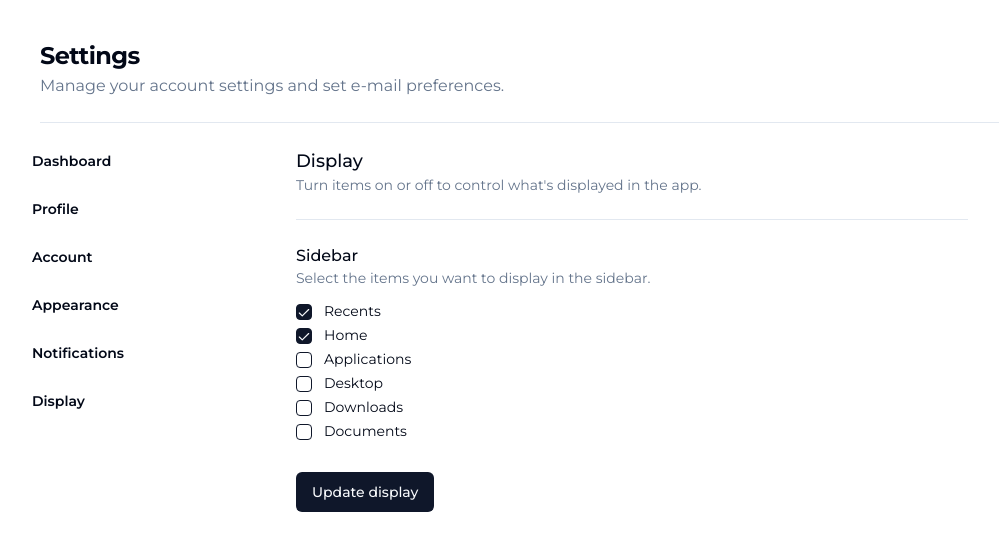
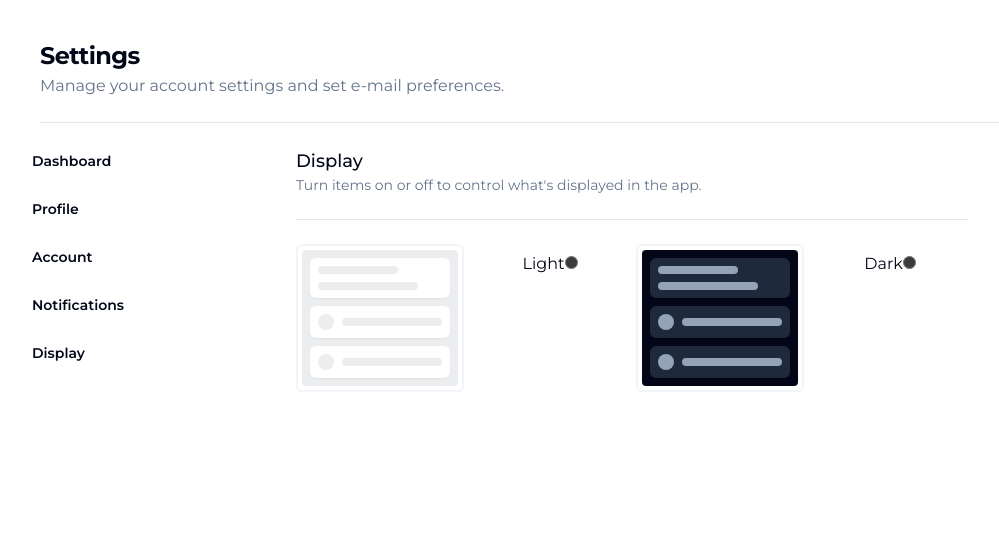
Before and after one commit to Aakash-Yadav23/dashboard-1, a Next.js app: page /display in a window 1280 px wide. Shown: the top 550 px of the page, without its empty margins (0-999 px from the left). Built offline with nearby package versions, Linux system fonts and the light colour scheme.

Commit message:
more fixes

```diff
--- a/src/app/(root)/appearance/appearance.tsx
+++ /dev/null
@@ -1,164 +0,0 @@
-"use client"
-
-import { zodResolver } from "@hookform/resolvers/zod"
-import { ChevronDownIcon } from "@radix-ui/react-icons"
-import { useForm } from "react-hook-form"
-import { z } from "zod"
-
-import { cn } from "@/lib/utils"
-import { Button, buttonVariants } from "@/components/ui/button"
-import {
-  Form,
-  FormControl,
-  FormDescription,
-  FormField,
-  FormItem,
-  FormLabel,
-  FormMessage,
-} from "@/components/ui/form"
-import { RadioGroup, RadioGroupItem } from "@/components/ui/radio-group"
-import { toast } from "@/components/ui/use-toast"
-
-const appearanceFormSchema = z.object({
-  theme: z.enum(["light", "dark"], {
-    required_error: "Please select a theme.",
-  }),
-  font: z.enum(["inter", "manrope", "system"], {
-    invalid_type_error: "Select a font",
-    required_error: "Please select a font.",
-  }),
-})
-
-type AppearanceFormValues = z.infer<typeof appearanceFormSchema>
-
-// This can come from your database or API.
-const defaultValues: Partial<AppearanceFormValues> = {
-  theme: "light",
-}
-
-export function AppearanceForm() {
-  const form = useForm<AppearanceFormValues>({
-    resolver: zodResolver(appearanceFormSchema),
-    defaultValues,
-  })
-
-  function onSubmit(data: AppearanceFormValues) {
-    toast({
-      title: "You submitted the following values:",
-      description: (
-        <pre className="mt-2 w-[340px] rounded-md bg-slate-950 p-4">
-          <code className="text-white">{JSON.stringify(data, null, 2)}</code>
-        </pre>
-      ),
-    })
-  }
-
-  return (
-    <Form {...form}>
-      <form onSubmit={form.handleSubmit(onSubmit)} className="space-y-8">
-        <FormField
-          control={form.control}
-          name="font"
-          render={({ field }) => (
-            <FormItem>
-              <FormLabel>Font</FormLabel>
-              <div className="relative w-max">
-                <FormControl>
-                  <select
-                    className={cn(
-                      buttonVariants({ variant: "outline" }),
-                      "w-[200px] appearance-none font-normal"
-                    )}
-                    {...field}
-                  >
-                    <option value="inter">Inter</option>
-                    <option value="manrope">Manrope</option>
-                    <option value="system">System</option>
-                  </select>
-                </FormControl>
-                <ChevronDownIcon className="absolute right-3 top-2.5 h-4 w-4 opacity-50" />
-              </div>
-              <FormDescription>
-                Set the font you want to use in the dashboard.
-              </FormDescription>
-              <FormMessage />
-            </FormItem>
-          )}
-        />
-        <FormField
-          control={form.control}
-          name="theme"
-          render={({ field }) => (
-            <FormItem className="space-y-1">
-              <FormLabel>Theme</FormLabel>
-              <FormDescription>
-                Select the theme for the dashboard.
-              </FormDescription>
-              <FormMessage />
-              <RadioGroup
-                onValueChange={field.onChange}
-                defaultValue={field.value}
-                className="grid max-w-md grid-cols-2 gap-8 pt-2"
-              >
-                <FormItem>
-                  <FormLabel className="[&:has([data-state=checked])>div]:border-primary">
-                    <FormControl>
-                      <RadioGroupItem value="light" className="sr-only" />
-                    </FormControl>
-                    <div className="items-center rounded-md border-2 border-muted p-1 hover:border-accent">
-                      <div className="space-y-2 rounded-sm bg-[#ecedef] p-2">
-                        <div className="space-y-2 rounded-md bg-white p-2 shadow-sm">
-                          <div className="h-2 w-[80px] rounded-lg bg-[#ecedef]" />
-                          <div className="h-2 w-[100px] rounded-lg bg-[#ecedef]" />
-                        </div>
-                        <div className="flex items-center space-x-2 rounded-md bg-white p-2 shadow-sm">
-                          <div className="h-4 w-4 rounded-full bg-[#ecedef]" />
-                          <div className="h-2 w-[100px] rounded-lg bg-[#ecedef]" />
-                        </div>
-                        <div className="flex items-center space-x-2 rounded-md bg-white p-2 shadow-sm">
-                          <div className="h-4 w-4 rounded-full bg-[#ecedef]" />
-                          <div className="h-2 w-[100px] rounded-lg bg-[#ecedef]" />
-                        </div>
-                      </div>
-                    </div>
-                    <span className="block w-full p-2 text-center font-normal">
-                      Light
-                    </span>
-                  </FormLabel>
-                </FormItem>
-                <FormItem>
-                  <FormLabel className="[&:has([data-state=checked])>div]:border-primary">
-                    <FormControl>
-                      <RadioGroupItem value="dark" className="sr-only" />
-                    </FormControl>
-                    <div className="items-center rounded-md border-2 border-muted bg-popover p-1 hover:bg-accent hover:text-accent-foreground">
-                      <div className="space-y-2 rounded-sm bg-slate-950 p-2">
-                        <div className="space-y-2 rounded-md bg-slate-800 p-2 shadow-sm">
-                          <div className="h-2 w-[80px] rounded-lg bg-slate-400" />
-                          <div className="h-2 w-[100px] rounded-lg bg-slate-400" />
-                        </div>
-                        <div className="flex items-center space-x-2 rounded-md bg-slate-800 p-2 shadow-sm">
-                          <div className="h-4 w-4 rounded-full bg-slate-400" />
-                          <div className="h-2 w-[100px] rounded-lg bg-slate-400" />
-                        </div>
-                        <div className="flex items-center space-x-2 rounded-md bg-slate-800 p-2 shadow-sm">
-                          <div className="h-4 w-4 rounded-full bg-slate-400" />
-                          <div className="h-2 w-[100px] rounded-lg bg-slate-400" />
-                        </div>
-                      </div>
-                    </div>
-                    <span className="block w-full p-2 text-center font-normal">
-                      Dark
-                    </span>
-                  </FormLabel>
-                </FormItem>
-              </RadioGroup>
-            </FormItem>
-          )}
-        />
-
-        <Button type="submit">Update preferences</Button>
-      </form>
-    </Form>
-  )
-}
--- a/src/app/(root)/appearance/page.tsx
+++ /dev/null
@@ -1,18 +0,0 @@
-import { Separator } from "@/components/ui/separator"
-import { AppearanceForm } from "./appearance"
-
-export default function SettingsAppearancePage() {
-  return (
-    <div className="space-y-6">
-      <div>
-        <h3 className="text-lg font-medium">Appearance</h3>
-        <p className="text-sm text-muted-foreground">
-          Customize the appearance of the app. Automatically switch between day
-          and night themes.
-        </p>
-      </div>
-      <Separator />
-      <AppearanceForm />
-    </div>
-  )
-}
--- a/src/app/(root)/display/display.tsx
+++ b/src/app/(root)/display/display.tsx
@@ -1,132 +1,61 @@
-"use client"
+"use client";
 
-import { zodResolver } from "@hookform/resolvers/zod"
-import { useForm } from "react-hook-form"
-import { z } from "zod"
 
-import { Button } from "@/components/ui/button"
-import { Checkbox } from "@/components/ui/checkbox"
-import {
-  Form,
-  FormControl,
-  FormDescription,
-  FormField,
-  FormItem,
-  FormLabel,
-  FormMessage,
-} from "@/components/ui/form"
-import { toast } from "@/components/ui/use-toast"
+import React from "react";
+import { useTheme } from "next-themes"
 
-const items = [
-  {
-    id: "recents",
-    label: "Recents",
-  },
-  {
-    id: "home",
-    label: "Home",
-  },
-  {
-    id: "applications",
-    label: "Applications",
-  },
-  {
-    id: "desktop",
-    label: "Desktop",
-  },
-  {
-    id: "downloads",
-    label: "Downloads",
-  },
-  {
-    id: "documents",
-    label: "Documents",
-  },
-] as const
+const display = () => {
 
-const displayFormSchema = z.object({
-  items: z.array(z.string()).refine((value) => value.some((item) => item), {
-    message: "You have to select at least one item.",
-  }),
-})
+  const { setTheme } = useTheme()
+  return (
+    <div className="flex item-center space-x-2">
 
-type DisplayFormValues = z.infer<typeof displayFormSchema>
+        <div className="items-center rounded-md border-2 border-muted p-1 hover:border-accent">
+          <div className="space-y-2 rounded-sm bg-[#ecedef] p-2">
+            <div className="space-y-2 rounded-md bg-white p-2 shadow-sm">
+              <div className="h-2 w-[80px] rounded-lg bg-[#ecedef]" />
+              <div className="h-2 w-[100px] rounded-lg bg-[#ecedef]" />
+            </div>
+            <div className="flex items-center space-x-2 rounded-md bg-white p-2 shadow-sm">
+              <div className="h-4 w-4 rounded-full bg-[#ecedef]" />
+              <div className="h-2 w-[100px] rounded-lg bg-[#ecedef]" />
+            </div>
+            <div className="flex items-center space-x-2 rounded-md bg-white p-2 shadow-sm">
+              <div className="h-4 w-4 rounded-full bg-[#ecedef]" />
+              <div className="h-2 w-[100px] rounded-lg bg-[#ecedef]" />
+            </div>
+          </div>
+        </div>
+        <span className="block w-full p-2 text-center font-normal">Light
 
-// This can come from your database or API.
-const defaultValues: Partial<DisplayFormValues> = {
-  items: ["recents", "home"],
-}
+      <input type="radio" onClick={() => setTheme("light")}/>
+      </span>
 
-export function DisplayForm() {
-  const form = useForm<DisplayFormValues>({
-    resolver: zodResolver(displayFormSchema),
-    defaultValues,
-  })
 
-  function onSubmit(data: DisplayFormValues) {
-    toast({
-      title: "You submitted the following values:",
-      description: (
-        <pre className="mt-2 w-[340px] rounded-md bg-slate-950 p-4">
-          <code className="text-white">{JSON.stringify(data, null, 2)}</code>
-        </pre>
-      ),
-    })
-  }
 
-  return (
-    <Form {...form}>
-      <form onSubmit={form.handleSubmit(onSubmit)} className="space-y-8">
-        <FormField
-          control={form.control}
-          name="items"
-          render={() => (
-            <FormItem>
-              <div className="mb-4">
-                <FormLabel className="text-base">Sidebar</FormLabel>
-                <FormDescription>
-                  Select the items you want to display in the sidebar.
-                </FormDescription>
-              </div>
-              {items.map((item) => (
-                <FormField
-                  key={item.id}
-                  control={form.control}
-                  name="items"
-                  render={({ field }) => {
-                    return (
-                      <FormItem
-                        key={item.id}
-                        className="flex flex-row items-start space-x-3 space-y-0"
-                      >
-                        <FormControl>
-                          <Checkbox
-                            checked={field.value?.includes(item.id)}
-                            onCheckedChange={(checked) => {
-                              return checked
-                                ? field.onChange([...field.value, item.id])
-                                : field.onChange(
-                                    field.value?.filter(
-                                      (value) => value !== item.id
-                                    )
-                                  )
-                            }}
-                          />
-                        </FormControl>
-                        <FormLabel className="font-normal">
-                          {item.label}
-                        </FormLabel>
-                      </FormItem>
-                    )
-                  }}
-                />
-              ))}
-              <FormMessage />
-            </FormItem>
-          )}
-        />
-        <Button type="submit">Update display</Button>
-      </form>
-    </Form>
-  )
-}
+        <div className="items-center rounded-md border-2 border-muted bg-popover p-1 hover:bg-accent hover:text-accent-foreground">
+          <div className="space-y-2 rounded-sm bg-slate-950 p-2">
+            <div className="space-y-2 rounded-md bg-slate-800 p-2 shadow-sm">
+              <div className="h-2 w-[80px] rounded-lg bg-slate-400" />
+              <div className="h-2 w-[100px] rounded-lg bg-slate-400" />
+            </div>
+            <div className="flex items-center space-x-2 rounded-md bg-slate-800 p-2 shadow-sm">
+              <div className="h-4 w-4 rounded-full bg-slate-400" />
+              <div className="h-2 w-[100px] rounded-lg bg-slate-400" />
+            </div>
+            <div className="flex items-center space-x-2 rounded-md bg-slate-800 p-2 shadow-sm">
+              <div className="h-4 w-4 rounded-full bg-slate-400" />
+              <div className="h-2 w-[100px] rounded-lg bg-slate-400" />
+            </div>
+          </div>
+        </div>
+        <span className="block w-full p-2 text-center font-normal">Dark
+
+      <input type="radio" onClick={() => setTheme("dark")}/>
+        </span>
+
+    </div>
+  );
+};
+
+export default display;
--- a/src/app/(root)/display/page.tsx
+++ b/src/app/(root)/display/page.tsx
@@ -1,6 +1,5 @@
 import { Separator } from "@/components/ui/separator"
-import { DisplayForm } from "./display"
-
+import Display from "@/app/(root)/display/display"
 export default function SettingsDisplayPage() {
   return (
     <div className="space-y-6">
@@ -11,7 +10,7 @@ export default function SettingsDisplayPage() {
         </p>
       </div>
       <Separator />
-      <DisplayForm />
+      <Display />
     </div>
   )
 }
--- a/src/app/(root)/layout.tsx
+++ b/src/app/(root)/layout.tsx
@@ -37,14 +37,7 @@ export default function Layout({
         href: "/account",
       }]
     },
-    {
-      title: "Appearance",
-      href: "/appearance",
-      items: [{
-        title: "Appearance",
-        href: "/appearance",
-      }]
-    },
+
     {
       title: "Notifications",
       // href: "/examples/forms/notifications",
@@ -82,7 +75,6 @@ export default function Layout({
 
         </aside>
         <div className="flex-1 lg:max-w-2xl">
-          {/* <Profile /> */}
           {children}
         </div>
       </div>
```
